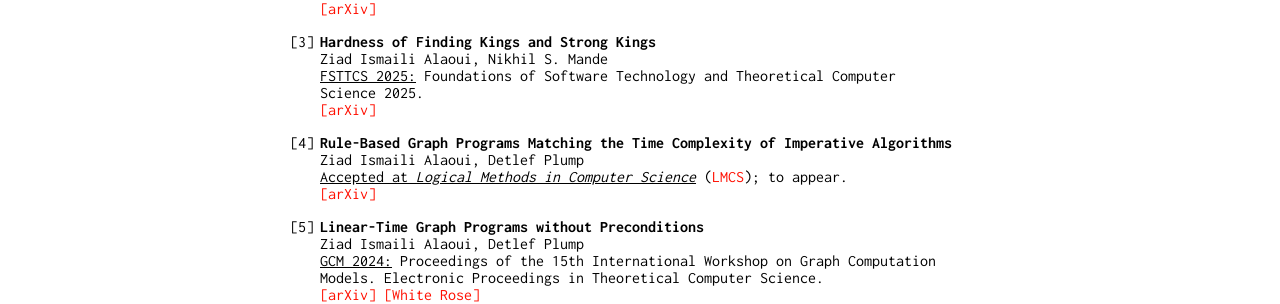
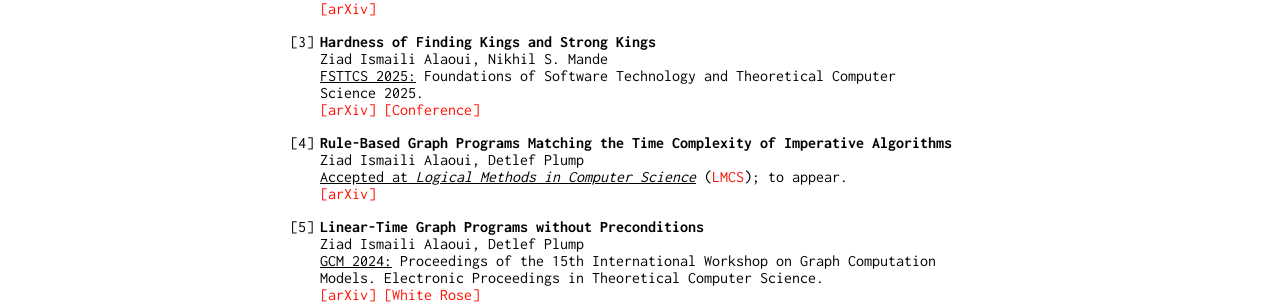
Before and after one commit to ismaili-ziad/me, a Jekyll site: the page built from index.md, in a window 1280 px wide. Shown: the part 1189-1493 px from the top of the page. Built offline with Jekyll 4.4.1, drawn with Linux system fonts in a browser that asks for light colours; our own code applies the rules of GitHub Pages for plain Markdown files.

Commit message:
Update index.md

```diff
--- a/index.md
+++ b/index.md
@@ -43,7 +43,7 @@ Hey! I am Ziad (*he*/*him*), a current doctoral student at the University of Liv
 3. **Hardness of Finding Kings and Strong Kings**<br>
    Ziad Ismaili Alaoui, Nikhil S. Mande<br>
    <u>FSTTCS 2025:</u> Foundations of Software Technology and Theoretical Computer Science 2025.<br>
-   [[arXiv]](https://arxiv.org/pdf/2504.19386)
+   [[arXiv]](https://arxiv.org/pdf/2504.19386) [[Conference]](https://drops.dagstuhl.de/storage/00lipics/lipics-vol360-fsttcs2025/LIPIcs.FSTTCS.2025.36/LIPIcs.FSTTCS.2025.36.pdf)
 
 4. **Rule-Based Graph Programs Matching the Time Complexity of Imperative Algorithms**<br>
    Ziad Ismaili Alaoui, Detlef Plump<br>
```
